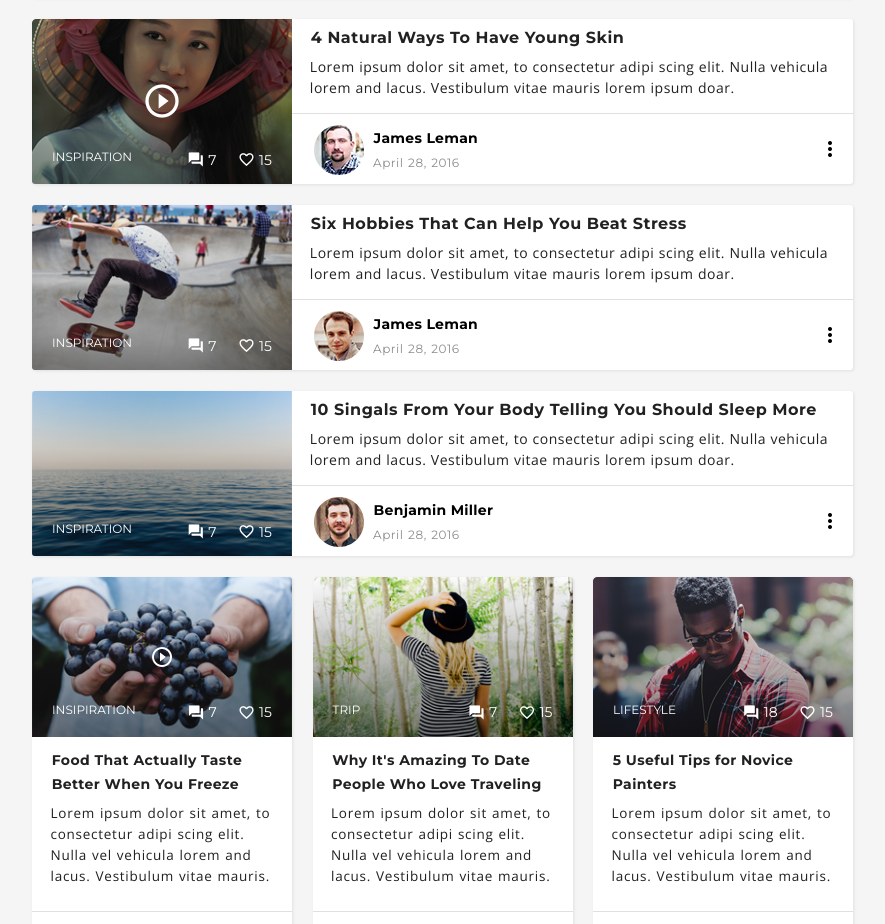
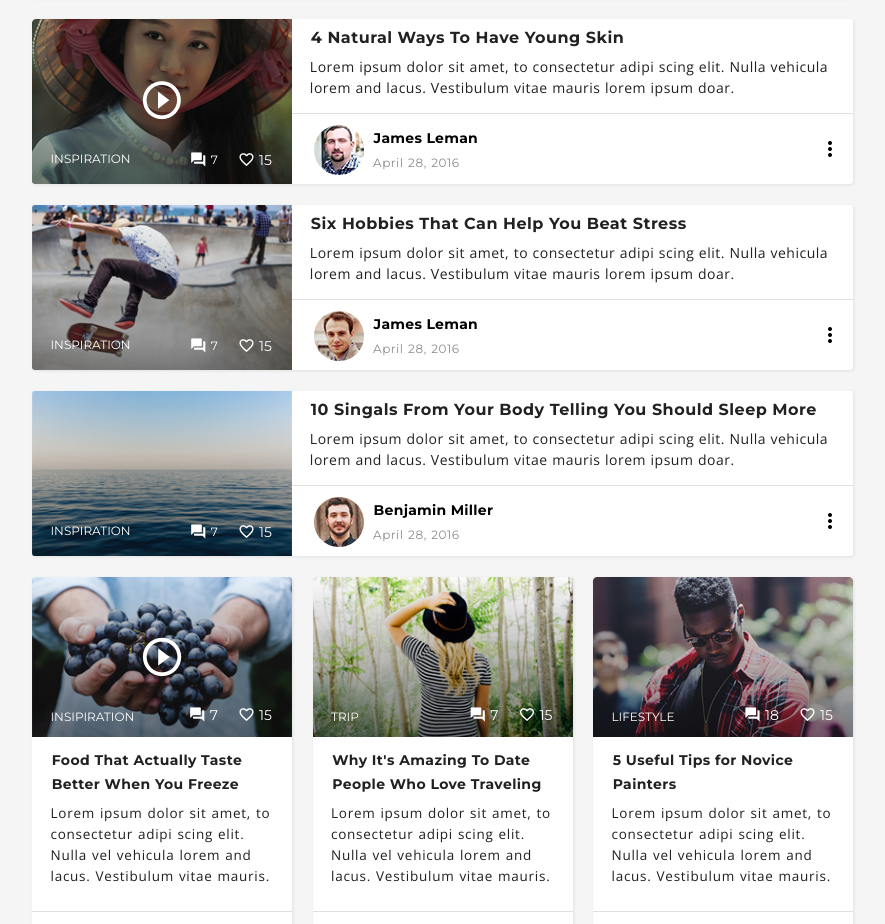
Before and after one commit to iLoveHanekawa/psd-html, a plain HTML site: page index.html in a window 1280 px wide. Shown: the part 1552-2476 px from the top of the page, without its empty margins (23-908 px from the left). Drawn offline with nearby package versions, Linux system fonts and the light colour scheme.

Commit message:
mid-bottom WIP

```diff
--- a/index.css
+++ b/index.css
@@ -698,12 +698,19 @@ img {
 .blog-category {
     font-family: 'Montserrat', sans-serif;
     position: absolute;
-    bottom: 20px;
-    left: 20px;
     z-index: 1;
+    bottom: 18px;
+    left: 18.5px;
+}
+
+.mid-bottom .blog-category {
+    bottom: 12.8px;
+    font-stretch: ultra-condensed;
 }
 
 /* Blog category */
+
+/* Blog comments likes */
 
 .blog-comments-likes {
     position: absolute;
@@ -724,6 +731,21 @@ img {
     gap: 4px;
 }
 
+.mid-top .blog-comments-likes {
+    gap: 20px;
+}
+
+.mid-top .blog-comments, .mid-top .blog-comments {
+    font-size: 12px;
+}
+
+.mid-bottom .blog-comments-likes {
+    bottom: 12.8px;
+    gap: 20px;
+}
+
+/* Blog comments likes */
+
 /* Play button */
 
 .blog .material-icons-outlined.center-icon {
@@ -740,7 +762,11 @@ img {
 }
 
 .mid-top .material-icons-outlined.center-icon {
-    font-size: 40px;
+    font-size: 45.7px;
+}
+
+.mid-bottom .material-icons-outlined.center-icon {
+    font-size: 46.1px;
 }
 
 /* Play button */
```
